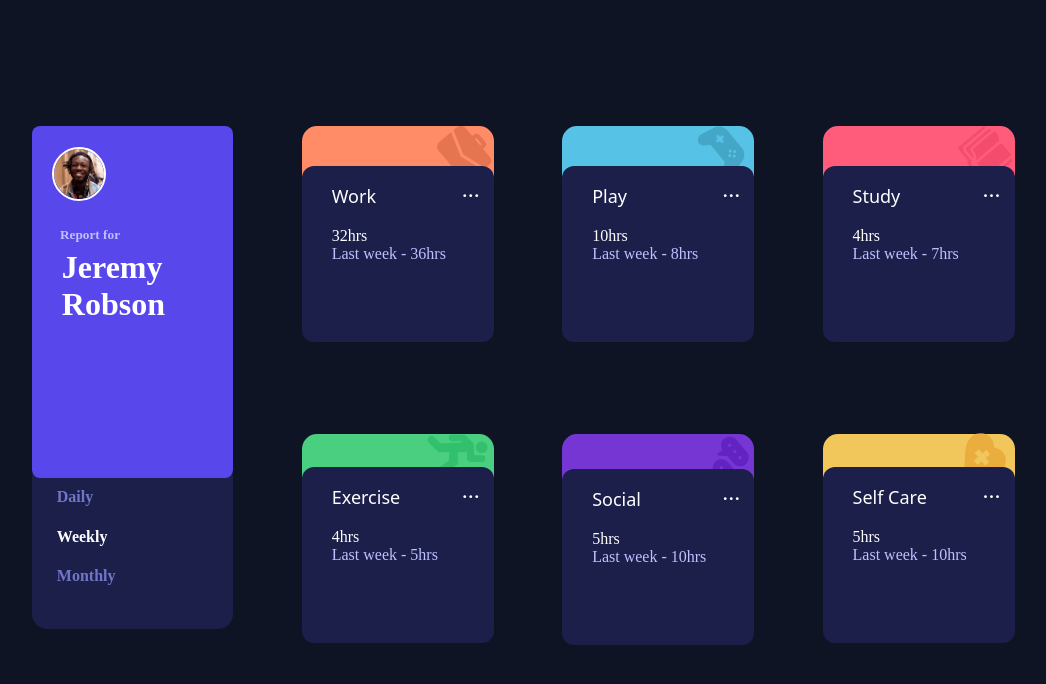
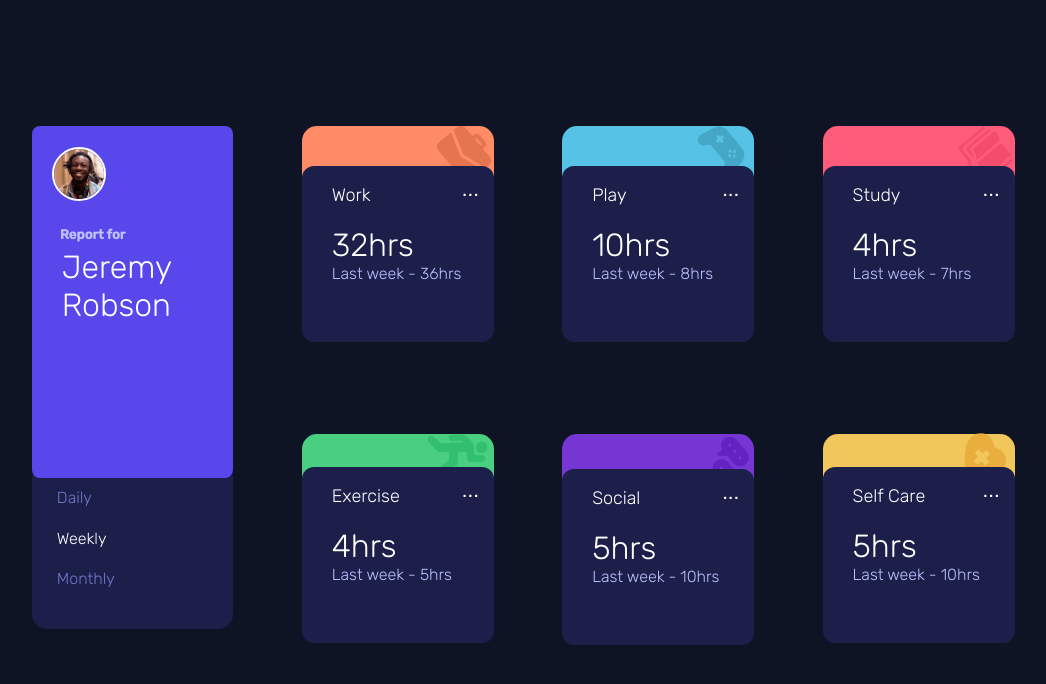
Before and after one commit to Draysongz/dashboard, a plain HTML site: page index.html in a window 1280 px wide. Shown: the whole page, without its empty margins (169-1215 px from the left). Drawn offline with Linux system fonts and the light colour scheme.

Commit message:
first commit

```diff
--- a/css/style.css
+++ b/css/style.css
@@ -1,4 +1,6 @@
 @import url(./variable.css);
+@import url('https://fonts.googleapis.com/css2?family=Rubik:wght@300;400;500&display=swap');
+
 .first-container{
 display: flex;
 justify-content: space-evenly;
@@ -6,6 +8,8 @@ margin-left: 10%;
 }
 body{
     background-color: var(--very-dark-blue);
+    font-family: 'Rubik', sans-serif;
+    font-weight: 300 ;
 }
 .main-container{
     margin-top: 10%;
@@ -22,6 +26,7 @@ body{
 }
 .jer{
     margin-top: -8%;
+    font-weight: 200;
 }
 .report{
     margin-left: 14%;
@@ -32,6 +37,7 @@ body{
     border-radius: 50%;
     margin-left: 10%;
     margin-top: 10%;
+
 }
 .work{
     margin-left: 70%;
@@ -65,6 +71,7 @@ body{
     position: relative;
 }
 .first-words{
+
     margin-top: -10%;
     background-color: var(--dark-blue);
     border-radius: 12px;
@@ -109,7 +116,6 @@ margin-top: -26%;
 }
 .head{
     font-size: var(--card-titles);
-    font-family: system-ui, -apple-system, BlinkMacSystemFont, 'Segoe UI', Roboto, Oxygen, Ubuntu, Cantarell, 'Open Sans', 'Helvetica Neue', sans-serif;
 }
 .second{
     background-color: var(--soft-blue-play);
@@ -253,6 +259,7 @@ margin-top: -26%;
 }
 .daily, .weekly, .monthly{
     margin-left: 25px;
+    font-weight: 300;
 }
 .daily:hover, .weekly:hover, .monthly:hover{
     cursor: pointer;
@@ -261,6 +268,10 @@ margin-top: -26%;
 .daily, .monthly{
     color: var(--desaturated-blue);
 }
-span{
+.week{
     color: var(--pale-blue);
+    margin-top: 5px;
 }
+.hr{
+    font-size: xx-large;
+}
--- a/index.html
+++ b/index.html
@@ -23,7 +23,7 @@
                 <div class="first-words">
                     <p class="head">Work</p>
                     <p class="dots">...</p>
-                    <p>32hrs <br> <span>Last week - 36hrs</span></p>
+                    <p><span class="hr">32hrs</span> <br> <span class="week">Last week - 36hrs</span></p>
                 </div>
 
             </div>
@@ -34,7 +34,7 @@
                 <div class="second-words">
                     <p class="head">Play</p>
                     <p class="dots">...</p>
-                    <p>10hrs <br> <span>Last week - 8hrs</span></p>
+                    <p><span class="hr">10hrs</span> <br> <span class="week">Last week - 8hrs</span></p>
                 </div>
 
             </div>
@@ -45,7 +45,7 @@
                 <div class="third-words">
                     <p class="head">Study</p>
                     <p class="dots">...</p>
-                    <p>4hrs <br> <span>Last week - 7hrs</span></p>
+                    <p><span class="hr">4hrs</span> <br> <span class="week">Last week - 7hrs</span></p>
                 </div>
             </div>
         </div>
@@ -62,7 +62,7 @@
                 <div class="se-words">
                     <p class="head">Exercise</p>
                     <p class="dots">...</p>
-                    <p>4hrs <br> <span>Last week - 5hrs</span></p>
+                    <p><span class="hr">4hrs</span> <br> <span class="week">Last week - 5hrs</span></p>
                 </div>
 
             </div>
@@ -73,7 +73,7 @@
                 <div class="set-words">
                     <p class="head">Social</p>
                     <p class="dots">...</p>
-                    <p>5hrs <br> <span>Last week - 10hrs</span></p>
+                    <p><span class="hr">5hrs</span> <br> <span class="week">Last week - 10hrs</span></p>
                 </div>
 
             </div>
@@ -84,7 +84,7 @@
                 <div class="seth-words">
                     <p class="head">Self Care</p>
                     <p class="dots">...</p>
-                    <p>5hrs <br> <span>Last week - 10hrs</span></p>
+                    <p><span class="hr">5hrs</span> <br> <span class="week">Last week - 10hrs</span></p>
                 </div>
 
             </div>
```
